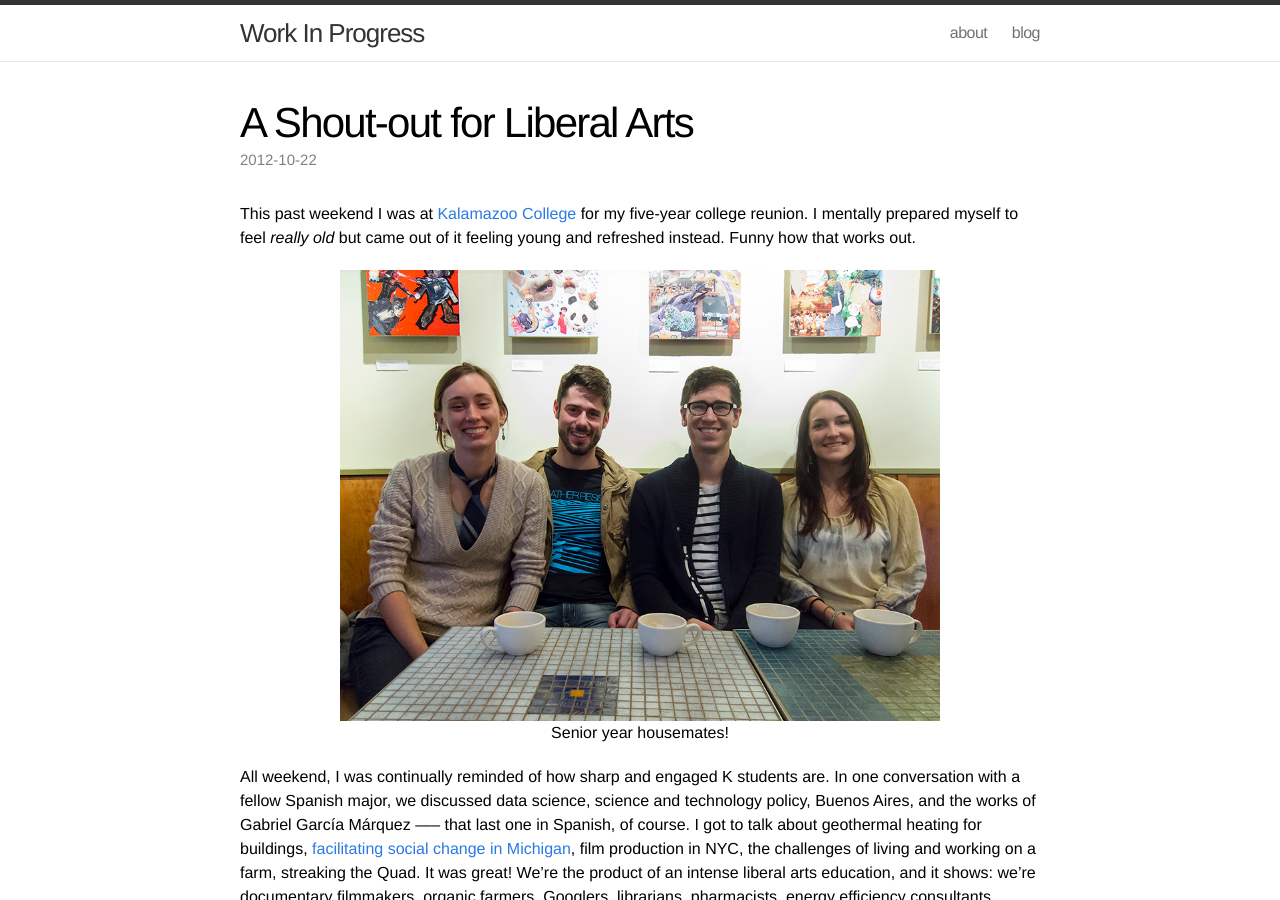
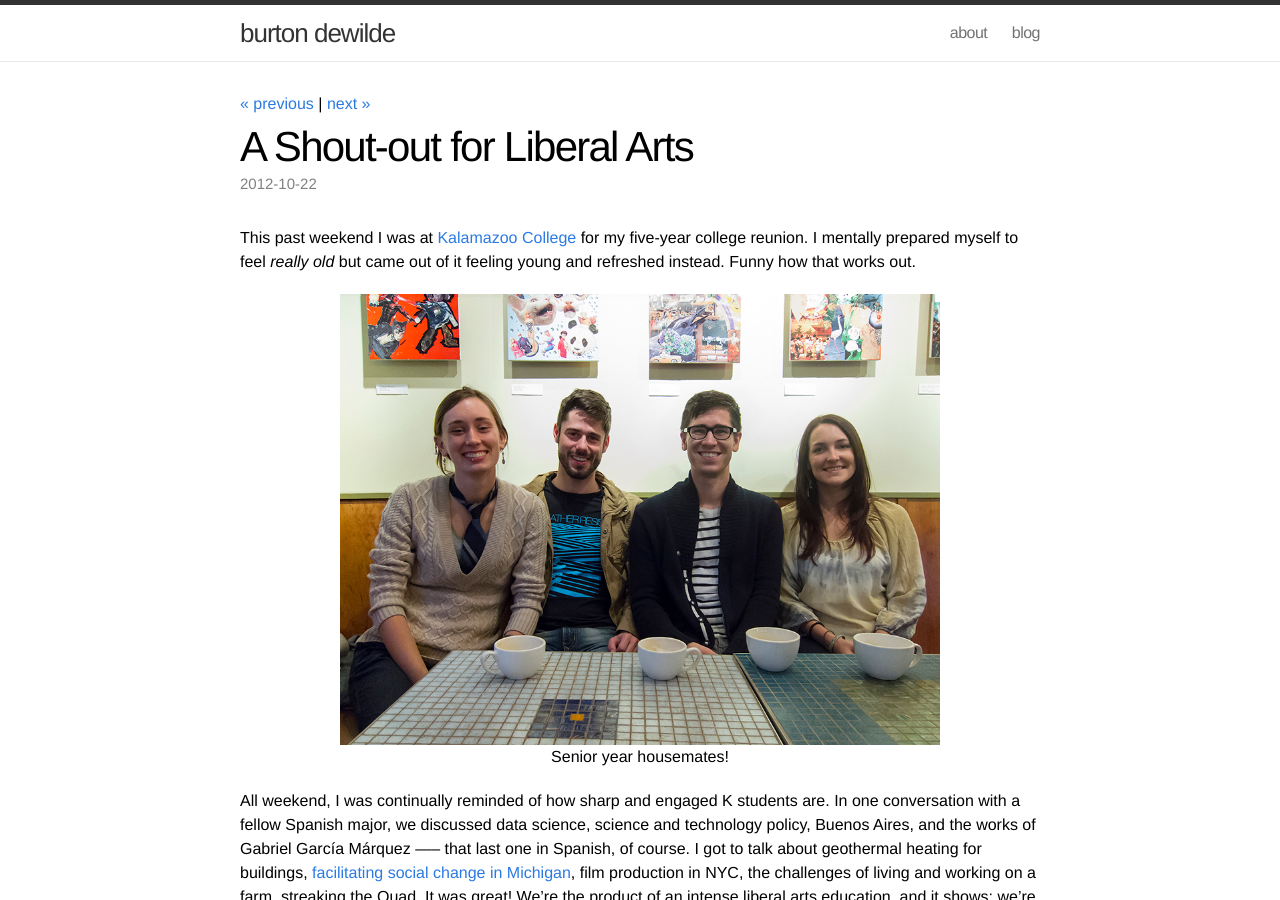
Before and after one commit to bdewilde/bdewilde.github.io, a Jekyll site: the page built from _posts/2012-10-22-a-shoutout-for-liberal-arts.md, in a window 1280 px wide and 900 px high. Built offline with Jekyll 4.4.1, drawn with Linux system fonts in a browser that asks for light colours; some of the changed text lies outside the part shown.

Commit message:
added conditional navigation within blog posts, new site title, etc

```diff
--- a/_config.yml
+++ b/_config.yml
@@ -1,5 +1,5 @@
 # Site settings
-title: Work In Progress
+title: burton dewilde
 description: "This is my site description, as set in _config.yml"
 baseurl: ""
 url: "http://yourdomain.com"
@@ -14,3 +14,6 @@ permalink: pretty
 
 kramdown:
   input: GFM
+
+paginate: 10
+paginate_path: "blog/:num"
--- a/_layouts/post.html
+++ b/_layouts/post.html
@@ -1,6 +1,18 @@
 ---
 layout: default
 ---
+<div class="nav">
+  {% if page.previous %}
+    <a class="post-link" href="{{ page.previous.url | prepend: site.baseurl }}">&laquo; previous</a>
+  {% endif %}
+  {% if page.previous and page.next%}
+    <span> | </span>
+  {% endif %}
+  {% if page.next %}
+    <a class="post-link" href="{{ page.next.url | prepend: site.baseurl }}">next &raquo;</a>
+  {% endif %}
+</div>
+
 <div class="post">
 
   <header class="post-header">
```
Also changed, not shown: blog.html (line endings or trailing spaces).
